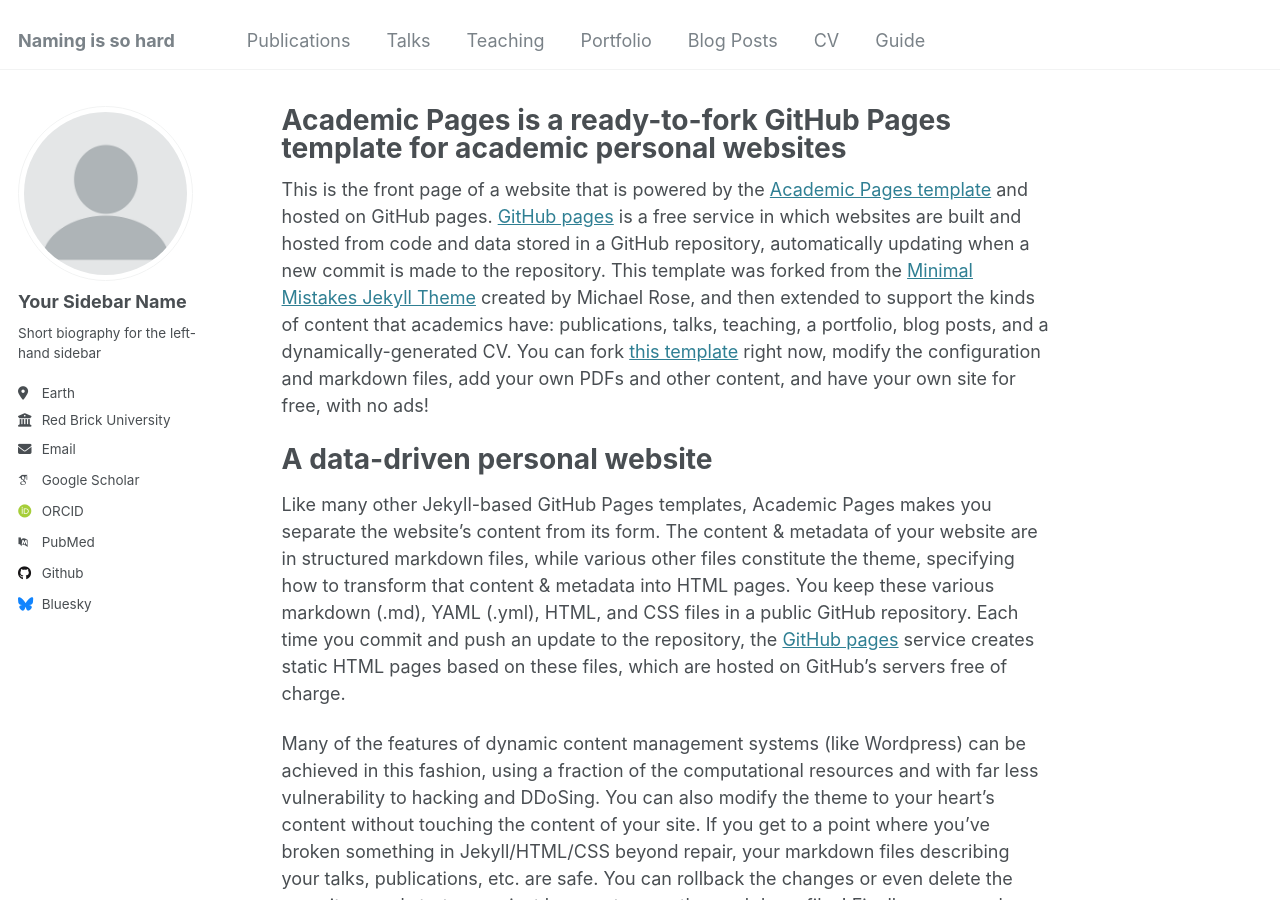
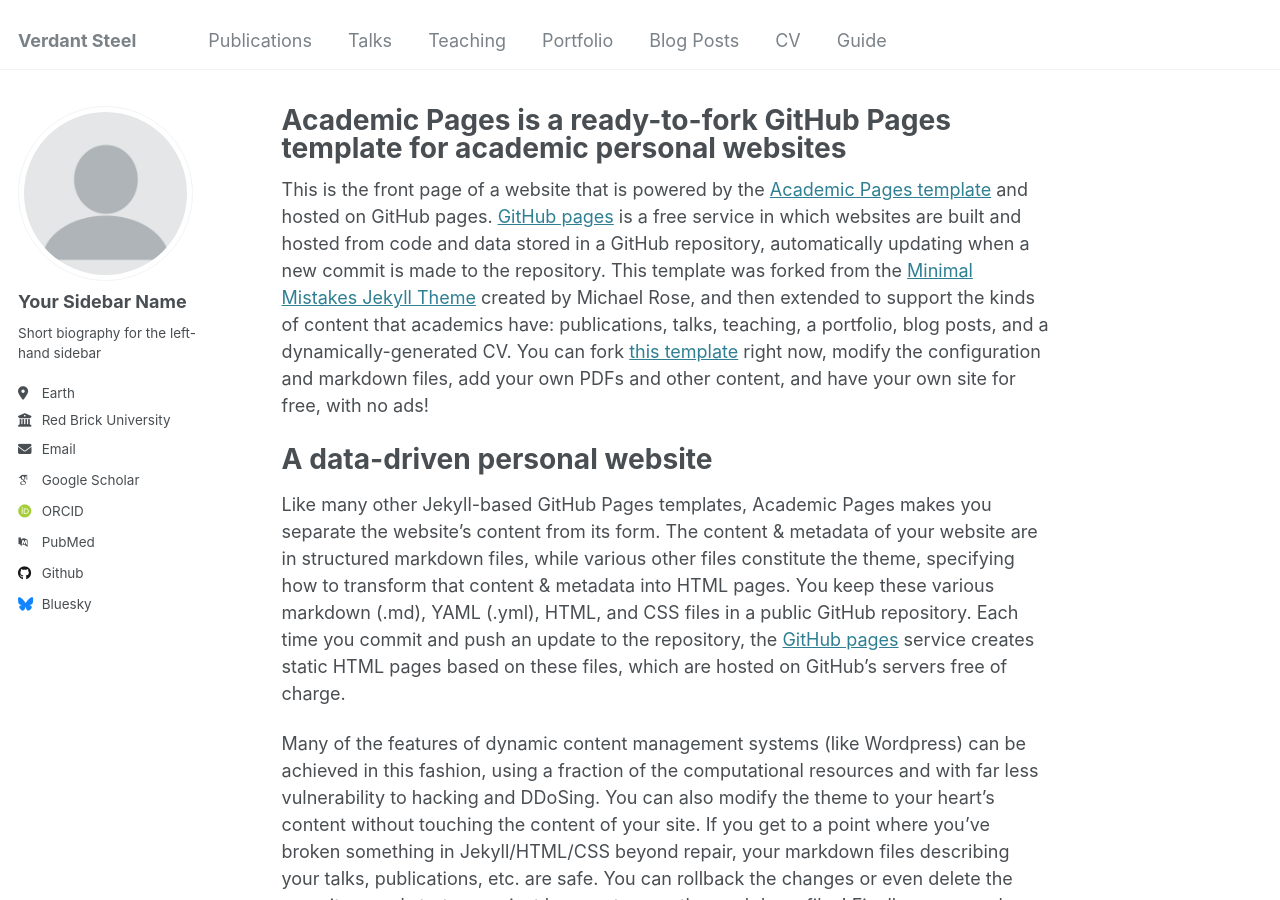
Before and after one commit to chengze24/chengze24.github.io, a Jekyll site: the page built from _pages/about.md, in a window 1280 px wide and 900 px high. Built offline with Jekyll 4.4.1, drawn with Linux system fonts in a browser that asks for light colours; some web fonts are replaced.

Commit message:
Update _config.yml

```diff
--- a/_config.yml
+++ b/_config.yml
@@ -8,10 +8,10 @@
 
 # Basic Site Settings
 locale                   : "en-US"
-title                    : "Naming is so hard"
+title                    : Verdant Steel
 title_separator          : "-"
 name                     : &name "Chengze Liu"
-description              : &description "senior in computer science B.S."
+description              : &description
 url                      : https://chengze24.github.io # the base hostname & protocol for your site e.g. "https://[your GitHub username].github.io"
 baseurl                  : "" # the subpath of your site, e.g. "/blog"
 repository               : https://github.com/chengze24/chengze24.github.io
```
